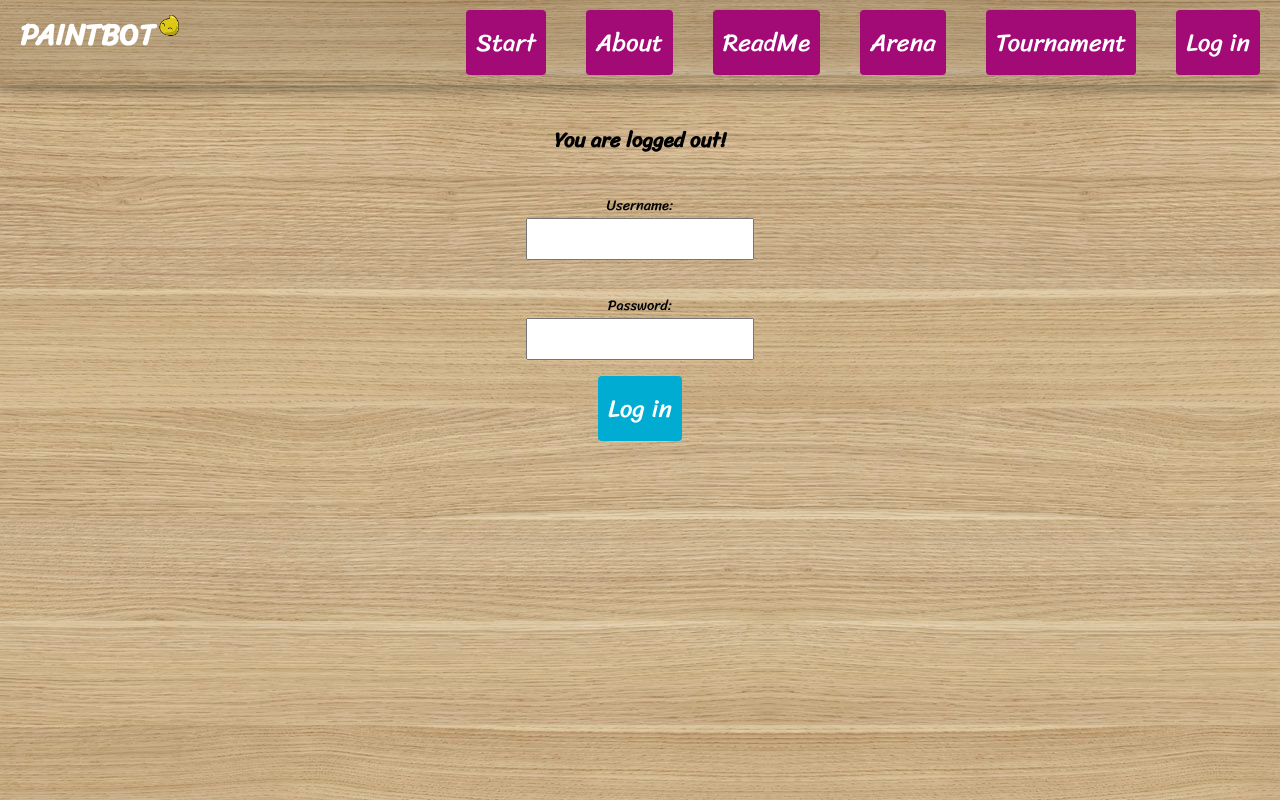
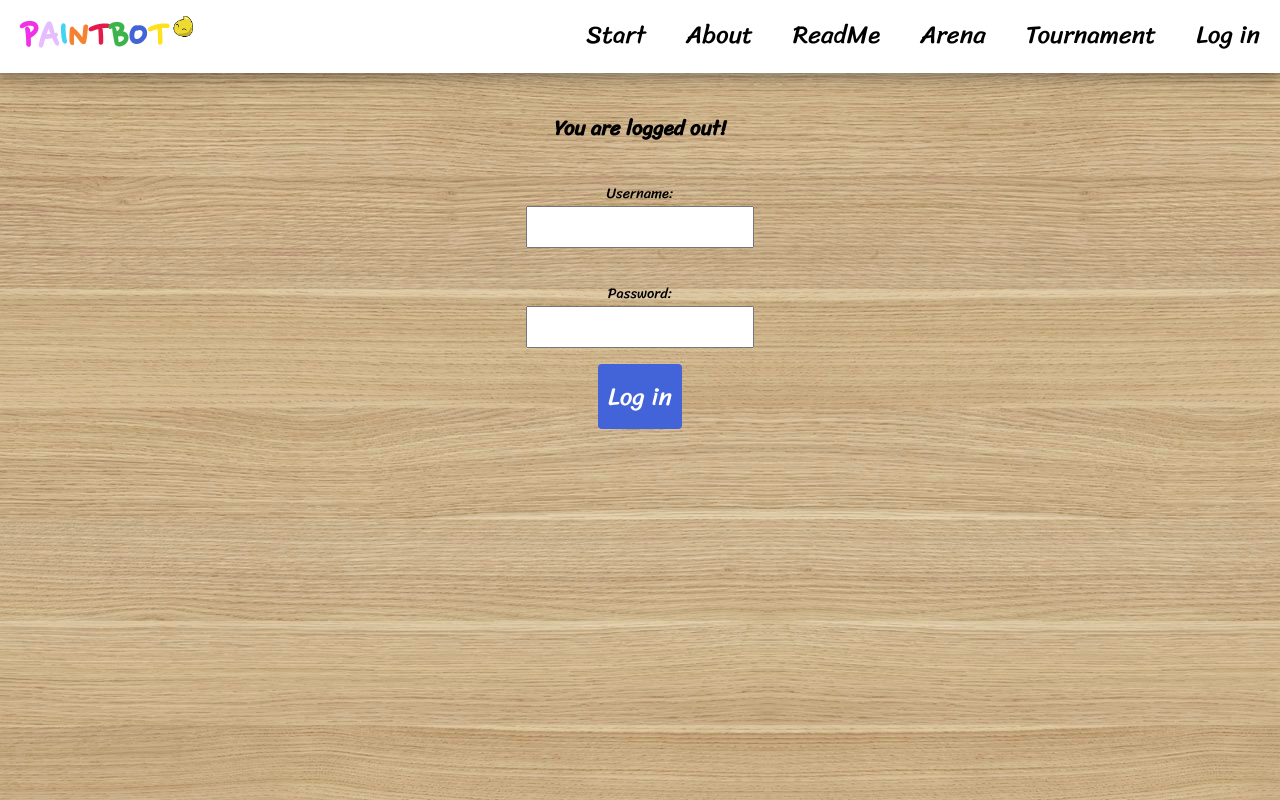
Before and after one commit to cygni/paintbot-webclient, a React (Create React App) app: page /account in a window 1280 px wide. Built offline with nearby package versions, Linux system fonts and the light colour scheme; no server answers.

Commit message:
20 player colors, restyled styled menu

```diff
--- a/src/common/Constants.ts
+++ b/src/common/Constants.ts
@@ -24,23 +24,33 @@ export enum GameControllerColors {
   PlayButton = '#242426',
 }
 
+// Distinguishable character colors ordered by accessibility and fun
+// https://sashat.me/2017/01/11/list-of-20-simple-distinct-colors/
 export enum CharacterColors {
   Stroke = '#001638',
   Eye = '#001638',
-  RedCharacter = '#e61a25',
-  BlueCharacter = '#19388a',
-  GreenCharacter = '#009b38',
-  YellowCharacter = '#fa7921',
-  PurpleCharacter = '#a20a76',
-  TealCharacter = '#00acd1',
+
+  Blue = '#4363d8',
+  Yellow = '#ffe119',
+
+  Green = '#3cb44b',
+  Red = '#e6194B',
+  Orange = '#f58231',
+  Cyan = '#42d4f4',
+  Magenta = '#f032e6',
+  Grey = '#a9a9a9',
+  Lavender = '#e6beff',
+  Navy = '#000075',
+  Maroon = '#800000',
+  Pink = '#fabebe',
+
+  Teal = '#469990',
+  Brown = '#9A6324',
+  Beige = '#fffac8',
+  Mint = '#aaffc3',
+
+  Purple = '#911eb4',
+  Lime = '#bfef45',
+  Apricot = '#ffd8b1',
+  Olive = '#808000',
 }
-// gamecolors
-// red d3422c
-// blue 4286f4
-// green 88d852
-// yellow f0fc0c
-// purple c774f2
-
-// buttoncolors
-// blue 255f85
-// green 28502e
--- a/src/common/ui/ControlsButton.tsx
+++ b/src/common/ui/ControlsButton.tsx
@@ -6,7 +6,7 @@ import { DefaultButton } from './DefaultButton';
 
 export default function ControlsButton(props: any) {
   return (
-    <DefaultButton {...props} backgroundColor={CharacterColors.TealCharacter}>
+    <DefaultButton {...props} backgroundColor={CharacterColors.Blue}>
       {props.children && props.children}
       {!props.children && props.id}
     </DefaultButton>
--- a/src/common/ui/DefaultButton.tsx
+++ b/src/common/ui/DefaultButton.tsx
@@ -12,7 +12,7 @@ interface ButtonProps {
 }
 
 export const DefaultButton = styled.button<ButtonProps>(
-  ({ backgroundColor = CharacterColors.PurpleCharacter, color = StandardColors.White, width = 'fit-content' }) => ({
+  ({ backgroundColor = CharacterColors.Blue, color = StandardColors.White, width = 'fit-content' }) => ({
     borderRadius: 4,
     backgroundColor,
     border: 'none',
--- a/src/common/ui/GameLink.tsx
+++ b/src/common/ui/GameLink.tsx
@@ -6,7 +6,7 @@ import { LinkButton } from './DefaultButton';
 
 export default function GameLink(props: any) {
   return (
-    <LinkButton to={`/game/${encodeURIComponent(props.id)}`} backgroundColor={CharacterColors.GreenCharacter}>
+    <LinkButton to={`/game/${encodeURIComponent(props.id)}`} backgroundColor={CharacterColors.Green}>
       {props.children && props.children}
       {!props.children && props.id}
     </LinkButton>
--- a/src/common/ui/Header.tsx
+++ b/src/common/ui/Header.tsx
@@ -1,20 +1,18 @@
 import React, { useContext, useState } from 'react';
+import { Link } from 'react-router-dom';
 import styled from 'styled-components/macro';
 
 import yellowCharacter from '../../resources/images/yellow_character.png';
-import { StandardColors } from '../Constants';
+import { CharacterColors, StandardColors } from '../Constants';
 import AccountContext from '../contexts/AccountContext';
-import TournamentContext from '../contexts/TournamentContext';
 
 import ControlsButton from './ControlsButton';
-import { LinkButton } from './DefaultButton';
 import { Indent } from './Indent';
 import { Row } from './Row';
 import { Spacing } from './Spacing';
 
 export default function Header() {
   const accContext = useContext(AccountContext);
-  const tourContext = useContext(TournamentContext);
   const [collapsed, setCollapsed] = useState(true);
   const loggedIn = accContext.loggedIn;
   const user = accContext.username;
@@ -26,9 +24,18 @@ export default function Header() {
   return (
     <MenuContainer collapsed={collapsed}>
       <Spacing>
-        <Row justifyContent="space-between">
+        <Row justifyContent="space-between" alignItems="center" height="100%">
           <div className="logo">
-            <HeaderText>PAINTBOT</HeaderText>
+            <HeaderText>
+              <HeaderLetter color={CharacterColors.Magenta}>P</HeaderLetter>
+              <HeaderLetter color={CharacterColors.Lavender}>A</HeaderLetter>
+              <HeaderLetter color={CharacterColors.Cyan}>I</HeaderLetter>
+              <HeaderLetter color={CharacterColors.Orange}>N</HeaderLetter>
+              <HeaderLetter color={CharacterColors.Red}>T</HeaderLetter>
+              <HeaderLetter color={CharacterColors.Green}>B</HeaderLetter>
+              <HeaderLetter color={CharacterColors.Blue}>O</HeaderLetter>
+              <HeaderLetter color={CharacterColors.Yellow}>T</HeaderLetter>
+            </HeaderText>
             <YellowCharacter src={yellowCharacter} />
           </div>
           <ControlsButton onClick={toggleCollapse} className="menu-toggler">
@@ -37,22 +44,22 @@ export default function Header() {
         </Row>
       </Spacing>
       <div className="links">
-        <MenuItem className="menu-item" oc={toggleCollapse} to="/">
+        <MenuItem oc={toggleCollapse} to="/">
           Start
         </MenuItem>
-        <MenuItem className="menu-item" oc={toggleCollapse} to="/about">
+        <MenuItem oc={toggleCollapse} to="/about">
           About
         </MenuItem>
-        <MenuItem className="menu-item" oc={toggleCollapse} to="/readme">
+        <MenuItem oc={toggleCollapse} to="/readme">
           ReadMe
         </MenuItem>
-        <MenuItem className="menu-item" oc={toggleCollapse} to="/arena">
+        <MenuItem oc={toggleCollapse} to="/arena">
           Arena
         </MenuItem>
-        <MenuItem className="menu-item" oc={toggleCollapse} to="/tournament">
-          {tourContext.tournamentName === '' ? 'Tournament' : tourContext.tournamentName}
+        <MenuItem oc={toggleCollapse} to="/tournament">
+          Tournament
         </MenuItem>
-        <MenuItem className="menu-item" oc={toggleCollapse} to="/account">
+        <MenuItem oc={toggleCollapse} to="/account">
           {loggedIn ? user : 'Log in'}
         </MenuItem>
       </div>
@@ -64,12 +71,30 @@ function MenuItem(props: any) {
   return (
     <Spacing onClick={props.oc}>
       <Indent num={2}>
-        <LinkButton to={props.to} width="100%">
+        <MenuButton to={props.to} width="100%">
           {props.children}
-        </LinkButton>
+        </MenuButton>
       </Indent>
     </Spacing>
   );
+}
+
+function MenuButton(props: any) {
+  const StyledLink = styled(Link)`
+    text-decoration: inherit;
+    color: black;
+    font-size: 25px;
+    cursor: pointer;
+    :hover,
+    :active,
+    :focus {
+      color: ${CharacterColors.Red};
+    }
+    :focus {
+      outline: none;
+    }
+  `;
+  return <StyledLink to={props.to}>{props.children}</StyledLink>;
 }
 
 interface MenuContainerProps {
@@ -79,7 +104,7 @@ interface MenuContainerProps {
 const MenuContainer = styled.div<MenuContainerProps>`
   width: 100%;
   line-height: 50px;
-  background-color: rgba(0, 0, 0, 0.1);
+  background-color: white;
   box-shadow: 0 4px 8px 0 rgba(0, 0, 0, 0.2), 0 6px 20px 0 rgba(0, 0, 0, 0.19);
   display: flex;
   flex-direction: column;
@@ -118,13 +143,18 @@ const MenuContainer = styled.div<MenuContainerProps>`
 `;
 
 const HeaderText = styled.span`
-  font-size: 30px;
+  font-size: 44px;
   font-weight: bold;
   height: 100%;
   padding-left: 20px;
   color: ${StandardColors.White};
 `;
 
+const HeaderLetter = styled.span`
+  font-family: 'Nanum Pen Script', cursive;
+  color: ${props => props.color};
+`;
+
 const YellowCharacter = styled.img`
   width: 30px;
   height: 30px;
--- a/src/common/ui/PlayerLink.tsx
+++ b/src/common/ui/PlayerLink.tsx
@@ -9,7 +9,7 @@ export default function PlayerLink(props: any) {
     <LinkButton
       className={props.className}
       to={`/player/${encodeURIComponent(props.name)}`}
-      backgroundColor={CharacterColors.BlueCharacter}
+      backgroundColor={CharacterColors.Blue}
     >
       {props.name}
     </LinkButton>
--- a/src/common/ui/TemplatePage.tsx
+++ b/src/common/ui/TemplatePage.tsx
@@ -57,6 +57,7 @@ const Container = styled.div`
   min-height: 100%;
   height: fit-content;
   min-width: fit-content;
+  font-family: 'Sriracha', cursive;
   & h1 {
     font-size: 1.7em;
   }
@@ -75,7 +76,8 @@ const Container = styled.div`
     max-width: fit-content;
     width: 80%;
   }
-  & * {
+  & input,
+  & button {
     font-family: 'Sriracha', cursive;
   }
   & li {
--- a/src/game/gameboard/GameBoardFactory.ts
+++ b/src/game/gameboard/GameBoardFactory.ts
@@ -1,7 +1,28 @@
-import { StandardColors, TileColors } from '../../common/Constants';
+import { CharacterColors, StandardColors, TileColors } from '../../common/Constants';
 import { Character, CharacterInfo, Coordinate, Game, GameMap, PowerUp, Tile, TileType } from '../type';
 
-const colours = ['#4286f4', '#d3422c', '#88d852', '#f0fc0c', '#c774f2'];
+const colours = [
+  CharacterColors.Blue,
+  CharacterColors.Yellow,
+  CharacterColors.Green,
+  CharacterColors.Red,
+  CharacterColors.Orange,
+  CharacterColors.Cyan,
+  CharacterColors.Magenta,
+  CharacterColors.Grey,
+  CharacterColors.Lavender,
+  CharacterColors.Navy,
+  CharacterColors.Maroon,
+  CharacterColors.Pink,
+  CharacterColors.Teal,
+  CharacterColors.Brown,
+  CharacterColors.Beige,
+  CharacterColors.Mint,
+  CharacterColors.Purple,
+  CharacterColors.Lime,
+  CharacterColors.Apricot,
+  CharacterColors.Olive,
+];
 
 export default class GameBoardFactory {
   private gameMap = {} as GameMap;
```
